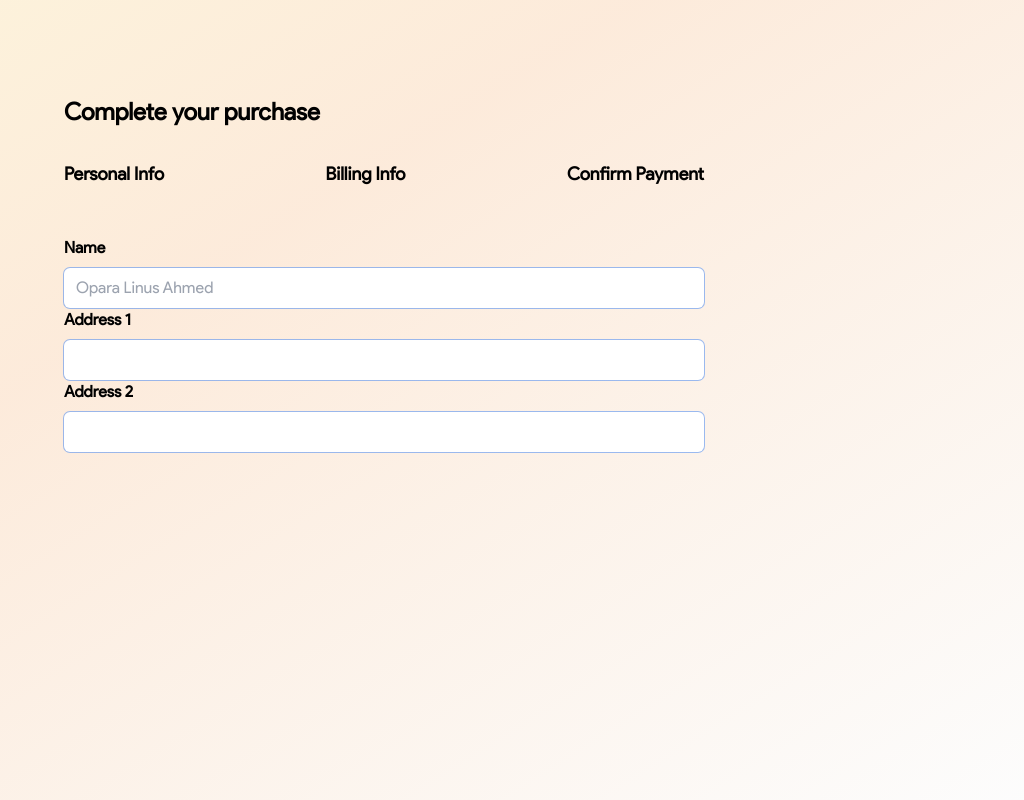
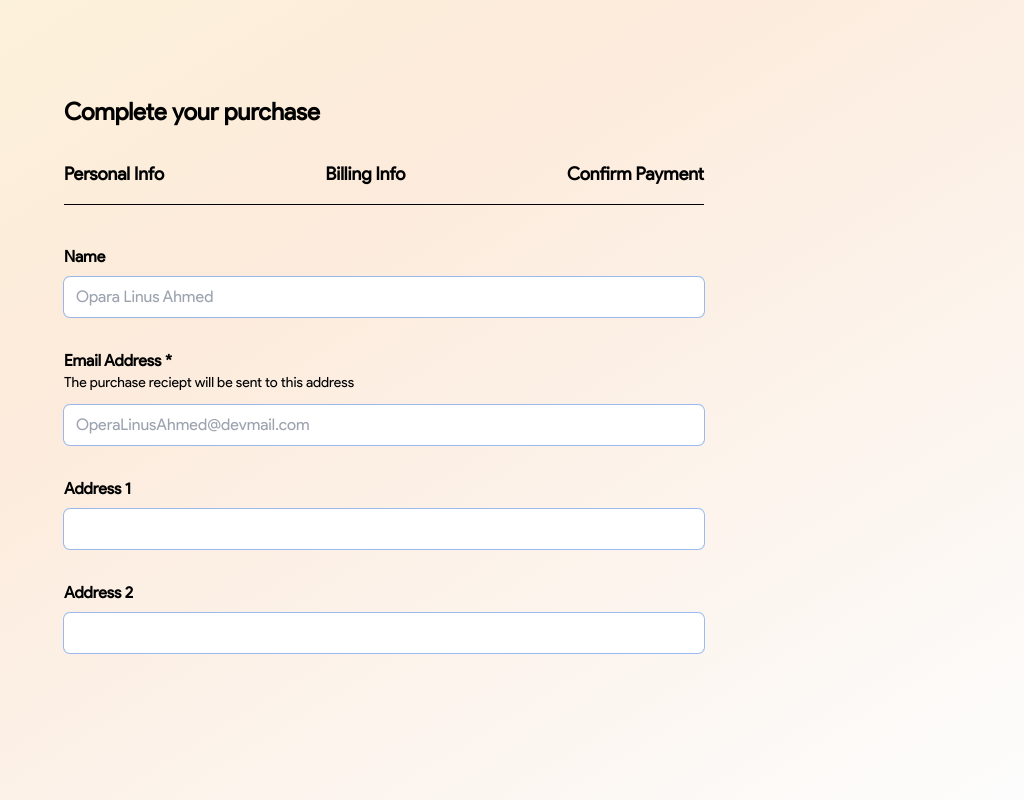
Before and after one commit to Tokonigeorge/purchase_board, a React (Vite) app: page / in a window 1280 px wide. Shown: the whole page, without its empty margins (256-1280 px from the left). Built offline with nearby package versions, Linux system fonts and the light colour scheme.

Commit message:
worked on emailInput

```diff
--- a/src/App.jsx
+++ b/src/App.jsx
@@ -5,7 +5,7 @@ import PersonalInfo from "./components/personalInfo/PersonalInfo";
 
 function App() {
   return (
-    <div className="App h-screen w-screen">
+    <div className="App min-h-screen w-screen">
       <div className="w-3/4 mx-auto lg:w-1/2 pt-24">
         <p className="font-bold text-2xl text-purp">Complete your purchase</p>
         <Nav />
--- a/src/components/Nav.jsx
+++ b/src/components/Nav.jsx
@@ -1,6 +1,6 @@
 const Nav = () => {
   return (
-    <div className="flex items-center text-lg font-bold text-textgray cursor-pointer justify-between mt-8">
+    <div className="flex items-center text-lg border-b pb-4 border-black font-bold text-textgray cursor-pointer justify-between mt-8">
       <p>Personal Info</p>
       <p>Billing Info</p>
       <p>Confirm Payment</p>
--- /dev/null
+++ b/src/components/personalInfo/EmailInput.jsx
@@ -0,0 +1,25 @@
+import { useState } from "react";
+
+const EmailInput = ({ placeholder }) => {
+  const [email, setEmail] = useState("");
+  return (
+    <>
+      <label htmlFor="email-Address" className="font-bold">
+        Email Address <span className="text-midRed">*</span>
+      </label>
+      <p className="text-sm text-lightBlue pb-1">
+        The purchase reciept will be sent to this address
+      </p>
+      <input
+        className="mt-2 w-full ring-1 rounded-md py-2 px-3 outline-none ring-purp mb-8"
+        id="email-Address"
+        type="email"
+        placeholder={placeholder}
+        value={email}
+        onChange={(e) => setEmail(e.target.value)}
+      />
+    </>
+  );
+};
+
+export default EmailInput;
--- a/src/components/personalInfo/PersonalInfo.jsx
+++ b/src/components/personalInfo/PersonalInfo.jsx
@@ -1,10 +1,12 @@
 import TextInput from "./TextInput";
+import EmailInput from "./EmailInput";
 
 const PersonalInfo = () => {
   return (
-    <div className="mt-12">
+    <div className="mt-10">
       <form>
         <TextInput label="Name" placeholder="Opara Linus Ahmed" />
+        <EmailInput placeholder="OperaLinusAhmed@devmail.com" />
         <TextInput label="Address 1" />
         <TextInput label="Address 2" />
       </form>
--- a/src/components/personalInfo/TextInput.jsx
+++ b/src/components/personalInfo/TextInput.jsx
@@ -9,7 +9,7 @@ const TextInput = ({ label, placeholder }) => {
       </label>
       <br />
       <input
-        className="mt-2 w-full ring-1 rounded-md py-2 px-3 outline-none ring-purp"
+        className="mt-2 w-full ring-1 rounded-md py-2 px-3 outline-none ring-purp mb-8"
         type="text"
         id={label}
         placeholder={placeholder}
--- a/src/index.css
+++ b/src/index.css
@@ -17,6 +17,7 @@ body {
     "Lucida Grande", "Lucida Sans Unicode", Geneva, Verdana, sans-serif;
   -webkit-font-smoothing: antialiased;
   -moz-osx-font-smoothing: grayscale;
+  overflow-x: hidden;
 }
 
 code {
```
